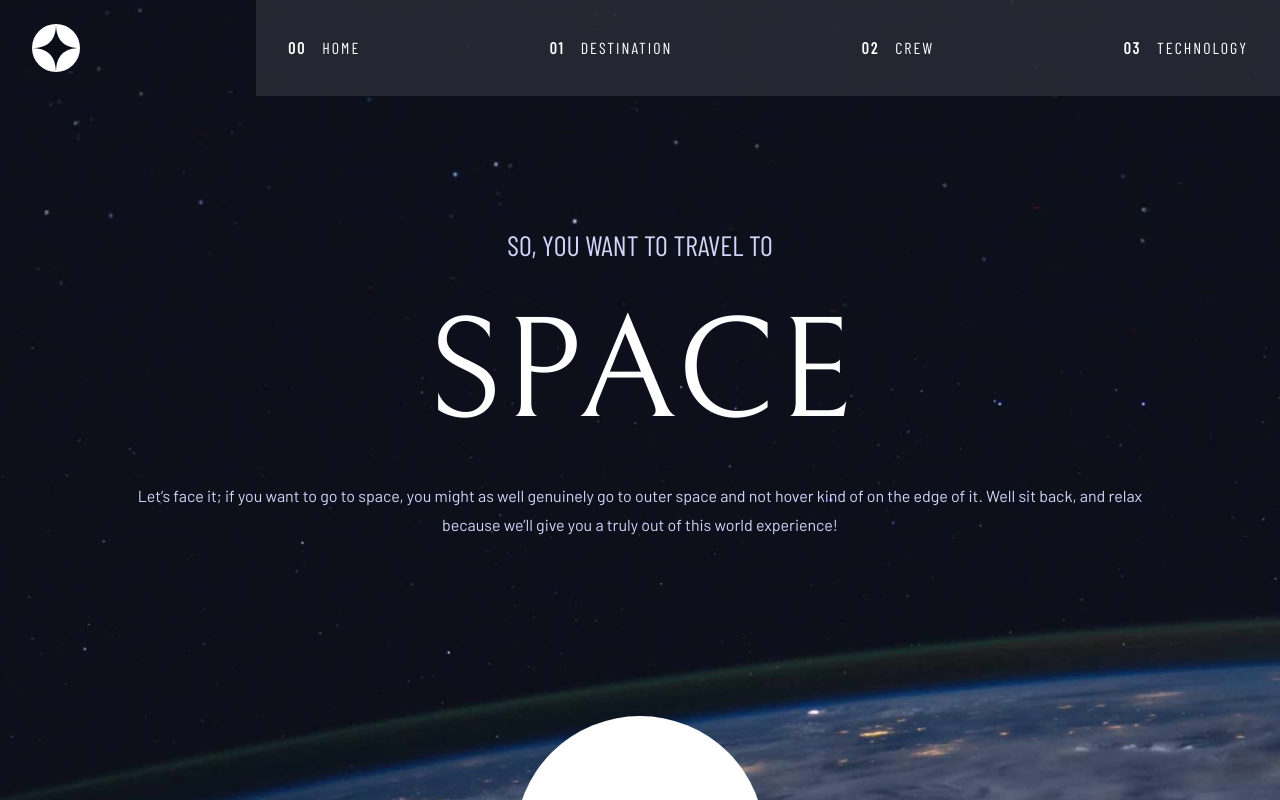
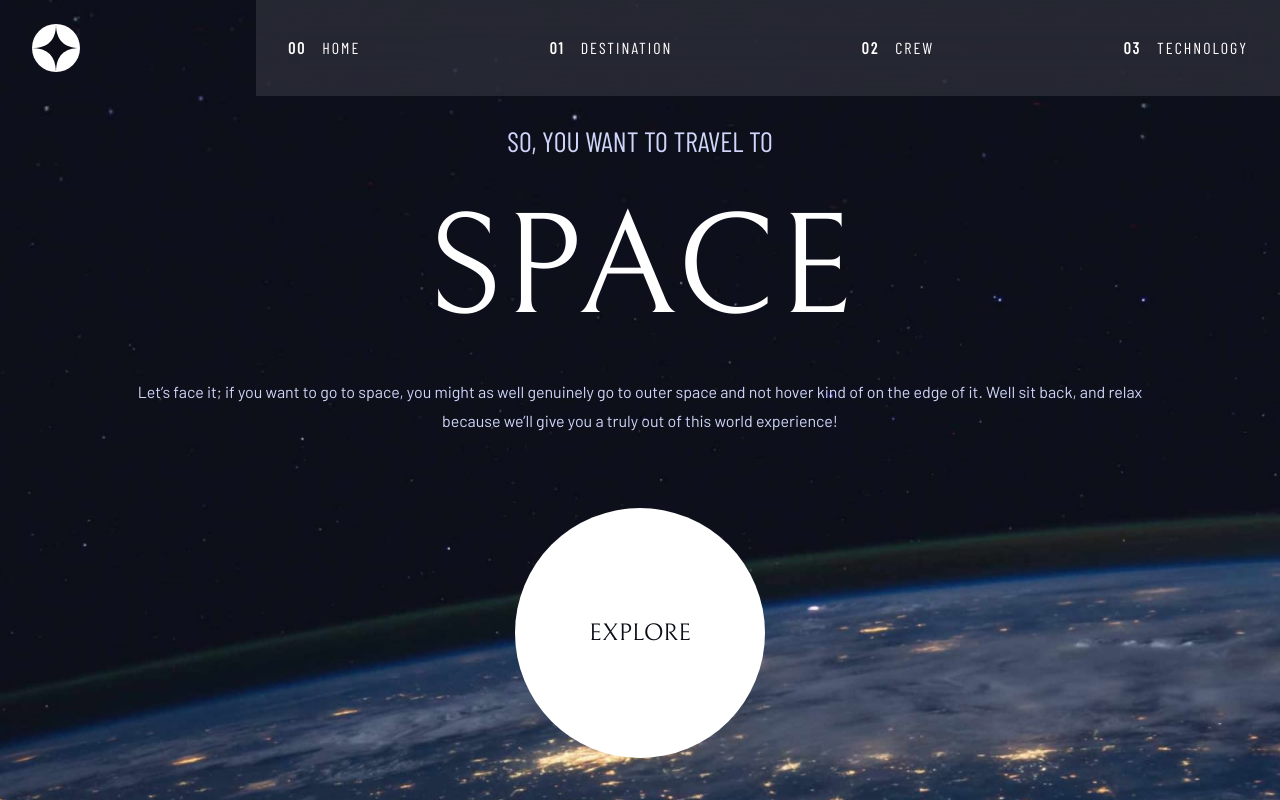
Before and after one commit to LukCen/LBJSpaceTravel, a Vue app: page / in a window 1280 px wide. Shown: the top 800 px of the page. Built offline with nearby package versions, Linux system fonts and the light colour scheme.

Commit message:
removed reduntant styles, fixed positioning on desktop

```diff
--- a/index.html
+++ b/index.html
@@ -45,4 +45,9 @@
   body {
     background-color: #000;
   }
+
+  #app {
+    display: flex;
+    flex-direction: column;
+  }
 </style>
--- a/src/components/Home.vue
+++ b/src/components/Home.vue
@@ -4,9 +4,9 @@ import { isPreloading } from '../main';
 </script>
 
 <template>
-  <main :class="{ 'animate-pulse': isPreloading === true }" class="home flex flex-col desktop:flex-row items-center flex-1 max-h-[calc(100%-96px)] desktop:items-end desktop:p-1600">
-    <section class="text desktop:relative flex flex-col flex-1 h-1/2 items-center tablet:justify-center gap-300 p-300 tablet:p-1600 desktop:bottom-1600">
-      <h1 class="flex flex-col text-center desktop:w-2/3 desktop:text-left desktop:gap-400">
+  <main :class="{ 'animate-pulse': isPreloading === true }" class="home flex flex-col desktop:flex-row items-center flex-1 h-full desktop:items-center">
+    <section class="text desktop:relative flex flex-col flex-2/3 basis-1/2 h-1/2 tablet:h-full items-center tablet:justify-center gap-300 p-300 tablet:px-1600">
+      <h1 class="flex flex-col text-center desktop:w-full desktop:text-left desktop:gap-400">
         <span class="text-light text-preset-5 block uppercase">So, you want to travel to</span>
         <span class="text-preset-1 block text-white">SPACE</span>
         <span class="text-preset-9 text-light block">Let’s face it; if you want to go to space, you might as well
@@ -14,7 +14,7 @@ import { isPreloading } from '../main';
           give you a truly out of this world experience!</span>
       </h1>
     </section>
-    <section class="button desktop:relative flex-1 h-1/2 w-full flex justify-center items-center desktop:justify-end tablet:p-600 desktop:bottom-1600">
+    <section class="button desktop:relative flex-1/3 basis-1/2 h-1/2 w-full flex justify-center items-center desktop:h-full desktop:justify-end tablet:p-600">
       <router-link to="/destination"
         class="btn-explore bg-white text-dark relative text-preset-4 rounded-[50%] w-[144px] h-[144px] tablet:h-[250px] tablet:w-[250px] uppercase text-center flex items-center justify-center">Explore</router-link>
     </section>
--- a/src/style.css
+++ b/src/style.css
@@ -95,6 +95,7 @@ body {
   position: relative;
   transition: 0.75s ease-in-out opacity;
   opacity: 1;
+
 }
 
 h1 {
```
